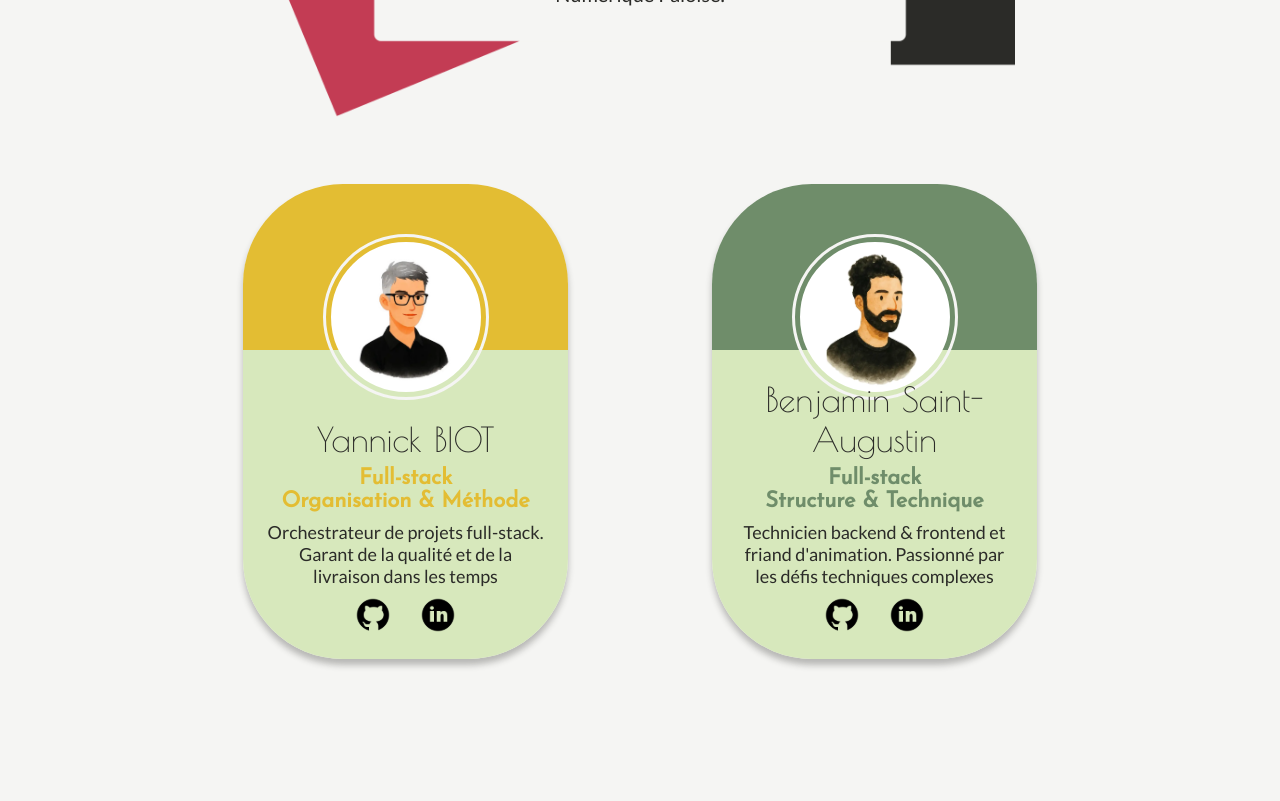
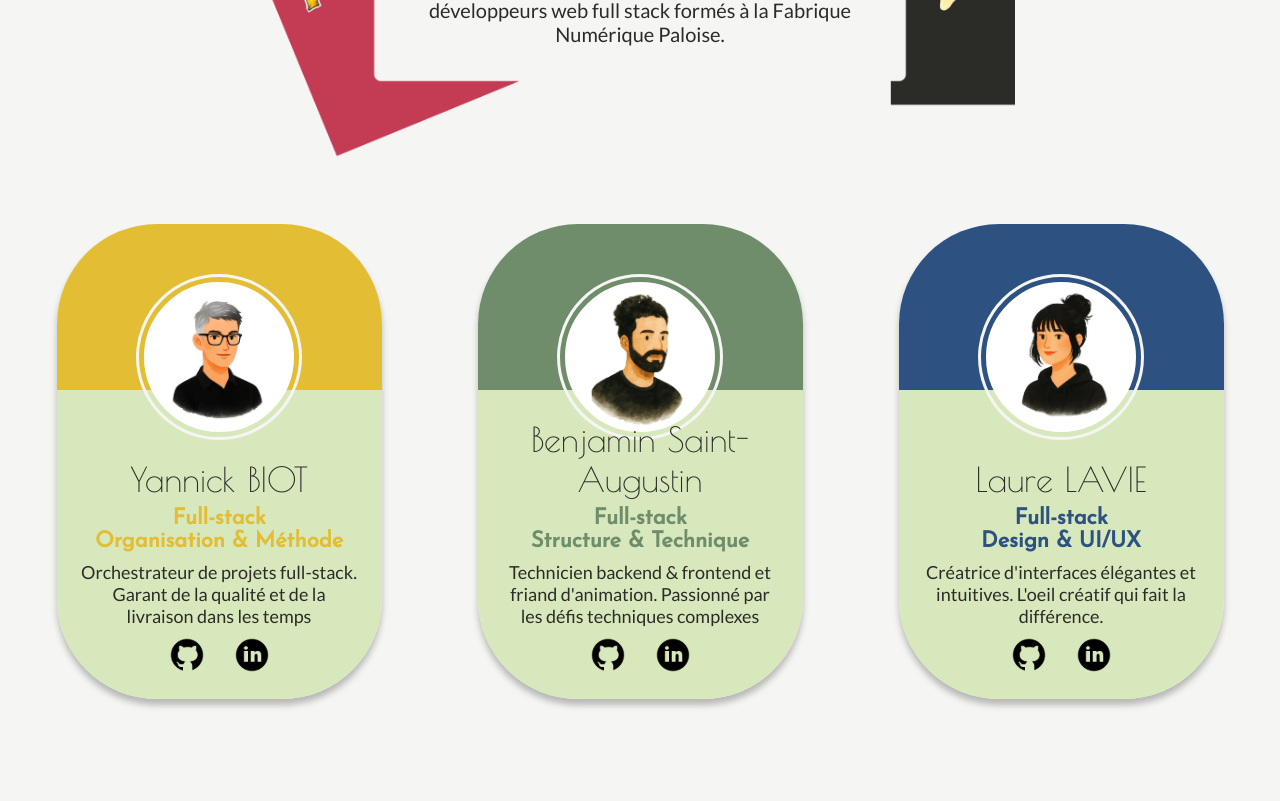
Before and after one commit to 418-studio/Site, a React (Vite) app: page / in a window 1280 px wide. Shown: the part 1940-2741 px from the top of the page. Built offline with nearby package versions, Linux system fonts and the light colour scheme.

Commit message:
fix: finitions (#58)

```diff
--- a/src/styles/components/carousel.css
+++ b/src/styles/components/carousel.css
@@ -33,7 +33,7 @@
 	font-family: var(--font-josefin);
 	font-size: var(--font-size-mobile-h2);
 	color: var(--color-accent-red);
-	margin: 5vh 0 5vh 0;
+	margin: 0 0 5vh 0;
 	text-align: center;
 }
 
--- a/src/styles/pages/hero.css
+++ b/src/styles/pages/hero.css
@@ -8,7 +8,7 @@
 	justify-content: space-around;
 	padding: 0 0 5vw 0;
 	background-color: var(--color-accent-blue);
-	  margin: 0 auto 10vh auto; /* pour centrer quand width < 100% */
+	  margin: 0 auto 15vh auto; /* pour centrer quand width < 100% */
   overflow: hidden;
   transition: width 0.3s ease, border-radius 0.3s ease, margin-bottom 0.3s ease;
 }
--- a/src/styles/pages/sectionOurTeam.css
+++ b/src/styles/pages/sectionOurTeam.css
@@ -7,7 +7,7 @@
     justify-content: center;
     padding: 64px 0;
     gap: 10vh;
-    /* margin: 5vh 0 5vh 0; */
+    margin: 0 0 15vh 0;
 }
 
 #titre_sectionOurTeam {
@@ -21,7 +21,7 @@
     flex-direction: row;
     align-items: center;
     justify-content: center;
-    gap: 18vh;
+    gap: 12vh;
     width: 100%;
 }
 
```
